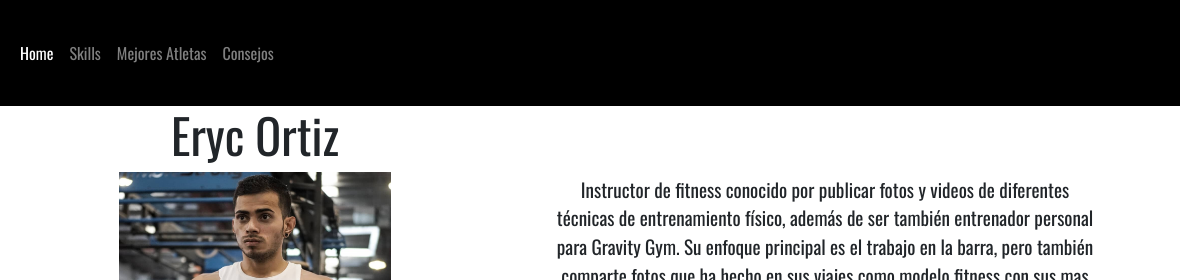
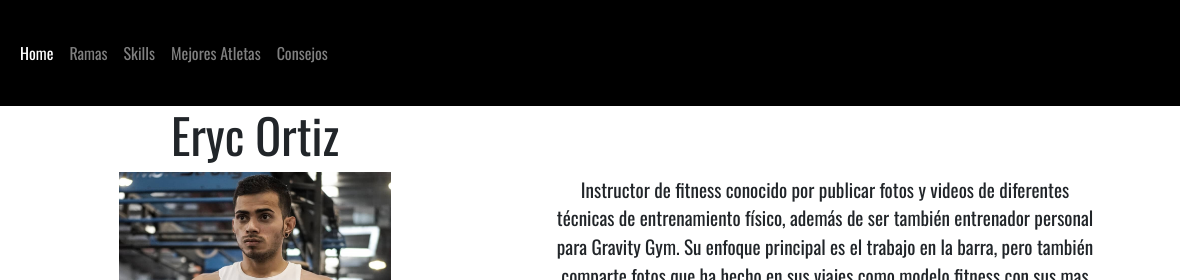
Before and after one commit to Feruca/proyecto-final-coder, a website: page assets/pages/mejores-atletas.html in a window 1280 px wide. Shown: the top 280 px of the page, 100-1280 px from the left. Drawn offline with nearby package versions, Linux system fonts and the light colour scheme.

Commit message:
corregi error de la pagina mejores atletas

```diff
--- a/assets/pages/mejores-atletas.html
+++ b/assets/pages/mejores-atletas.html
@@ -28,6 +28,7 @@
                   <a class="nav-link" href="../../index.html">Home <span class="sr-only">(current)</span></a>
                 </li>
                 <li class="nav-item">
+                    <a class="nav-link" href="./ramas.html">Ramas</a>
                 </li>
                 <li class="nav-item">
                     <a class="nav-link" href="./skills.html">Skills</a>
```
